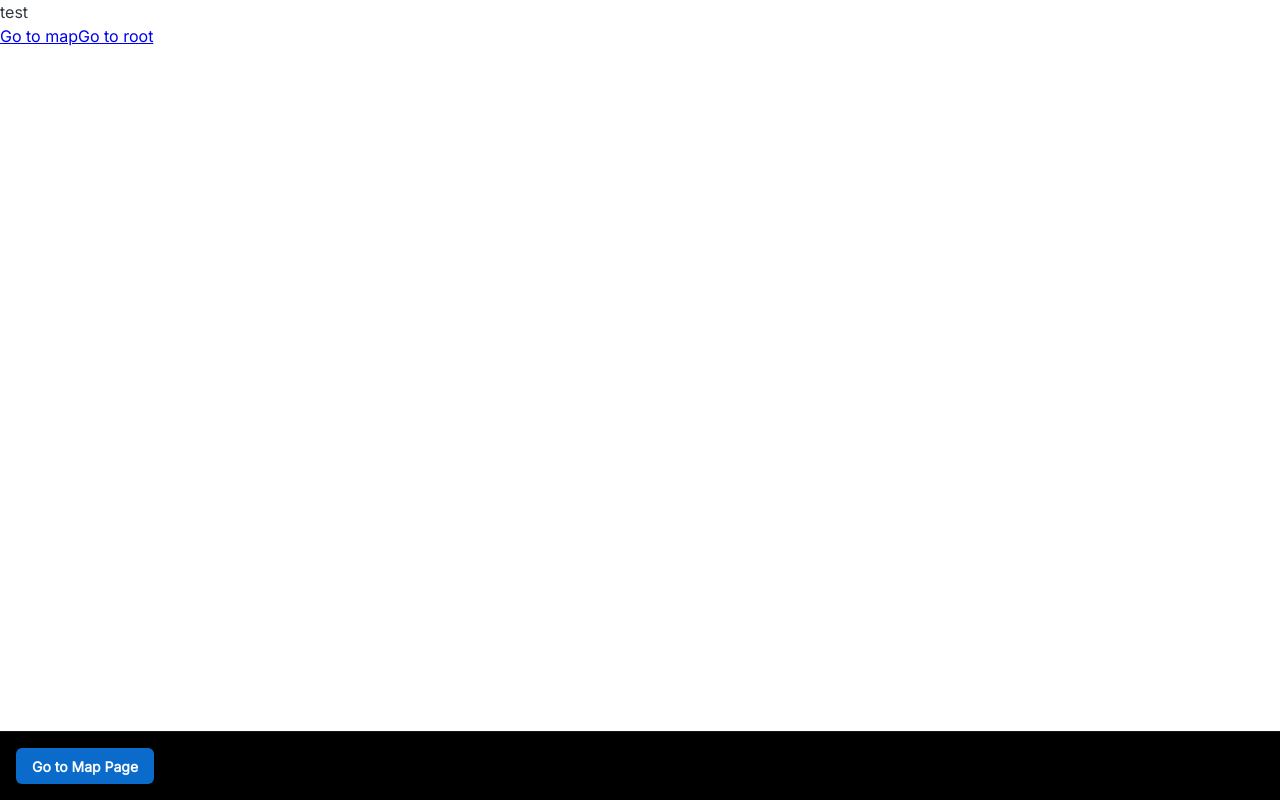
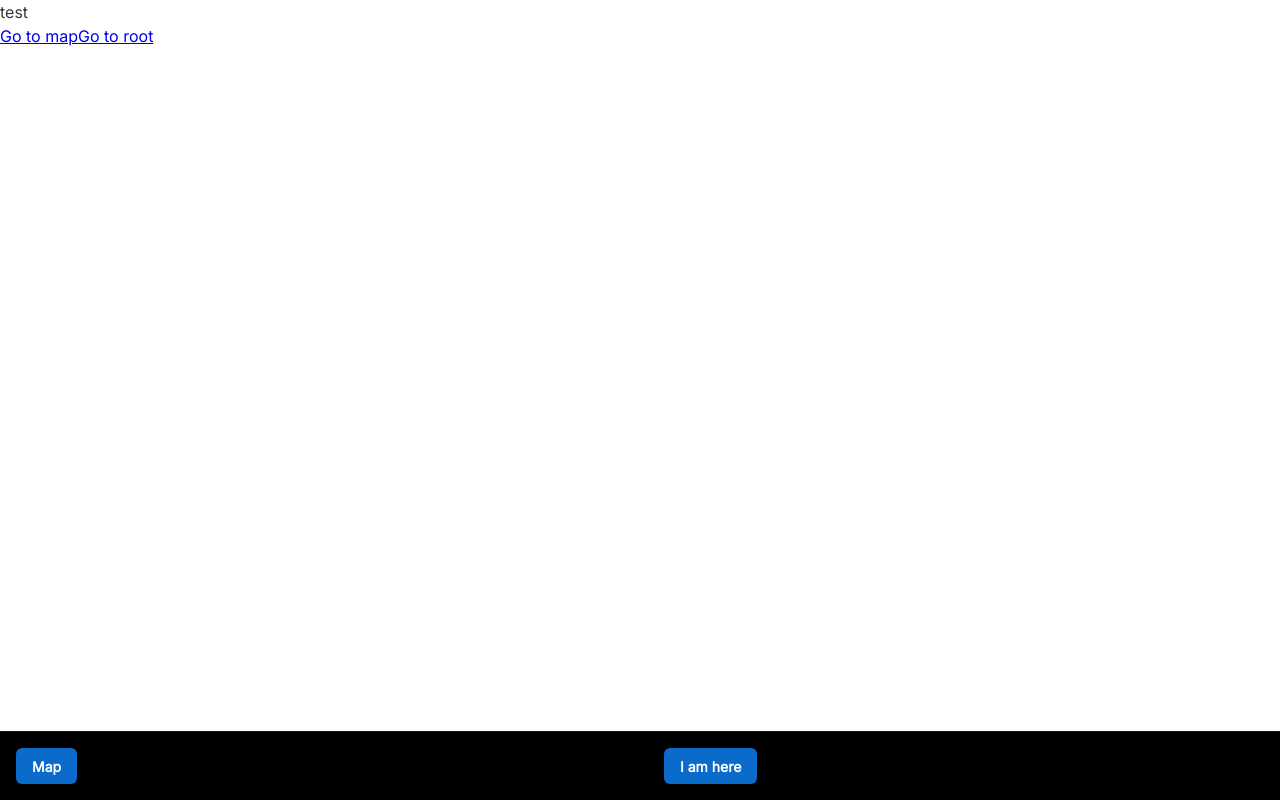
Before and after one commit to samutoljamo/Junction2024, a React (Vite) app in the folder pwa/: page /bottombar in a window 1280 px wide. Built offline with nearby package versions, Linux system fonts and the light colour scheme.

Commit message:
bottom-nav

```diff
--- a/pwa/src/main.tsx
+++ b/pwa/src/main.tsx
@@ -25,6 +25,7 @@ ReactDOM.createRoot(document.getElementById('root')!).render(
           <Route path="/information" element={<SerialNumberModel />}/>
         </Routes>
         <div>test</div>
+        <Bottombar />
         <NavLink to="/map">Go to map</NavLink>
         <NavLink to="/">Go to root</NavLink>
       </Router>
--- a/pwa/src/routes/bottom-bar.tsx
+++ b/pwa/src/routes/bottom-bar.tsx
@@ -1,13 +1,10 @@
 import React from 'react';
-import { Box, Button, Grid } from '@mui/joy';
+import { Box, Button, Grid, Item } from '@mui/joy';
 import { useNavigate } from 'react-router-dom';
 
 export default function Bottombar() {
     const navigate = useNavigate();
 
-    const handleClick = () => {
-        navigate("/map"); // Navigate to the "/map" route
-    };
 
     return (
         <Box
@@ -22,16 +19,24 @@ export default function Bottombar() {
             }}
         >
             <Grid container spacing={2}>
-                <Grid xs={6}>
+                <Grid alignItems="center" justifyContent="center" xs={6}>
                     <Button
-                        onClick={handleClick}
+                         onClick={() => navigate("/map")}
                         variant="solid"
                         sx={{ margin: 2 }}
                     >
-                        Go to Map Page
+                        Map
                     </Button>
                 </Grid>
                 <Grid xs={6}>
+                    <Button
+
+                        onClick={() => navigate("/")}
+                        variant="solid"
+                        sx={{ margin: 2 }}
+                    >
+                        I am here
+                    </Button>
                     {/* You can add another button or content here */}
                 </Grid>
             </Grid>
```
Also changed, not shown: 1 other file (tests, documents, lock files or other folders).
